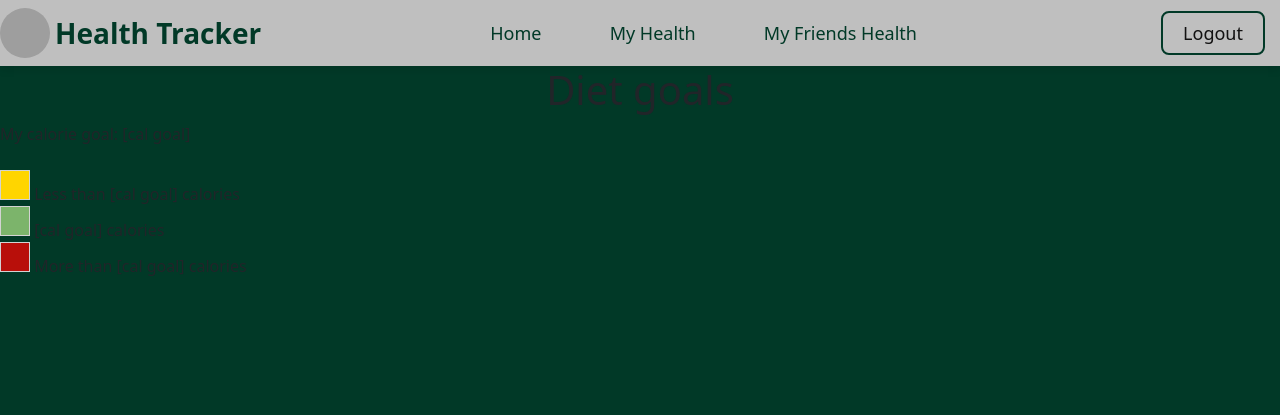
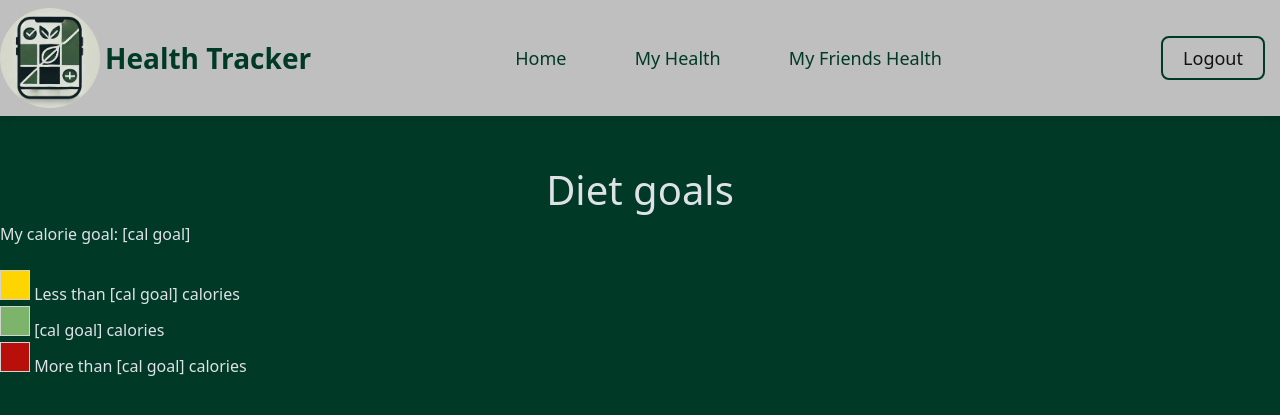
Before and after one commit to ZMejer/mood-tracker, a Django app: template project/templates/diet.html in a window 1280 px wide. Shown: the top 415 px of the page. Run offline with Django 4.2, Linux system fonts and the light colour scheme; the template is opened without the code that fills it, so the values that code supplies are empty; grey boxes are pictures that could not be loaded.

Commit message:
logo dziala

```diff
--- a/project/static/style.css
+++ b/project/static/style.css
@@ -62,6 +62,7 @@ input[type="radio"]{
     width: 100%;
     top: 0;
     z-index: 1000;
+    margin-bottom:20px;
 }
 
 .logo {
--- a/project/templates/base.html
+++ b/project/templates/base.html
@@ -1,5 +1,5 @@
 <!DOCTYPE html>
-<html lang="en">
+<html lang="en" data-bs-theme="dark">
 <head>
     <meta charset="UTF-8">
     <meta name="viewport" content="width=device-width, initial-scale=1.0">
@@ -11,7 +11,7 @@
 <body>
     <div class="navbar">
         <div class="logo">
-            <img src="logo.png" alt="Logo">
+            <img style="width:100px;height:100px;" src="{% static 'logo.png' %}" alt="Logo">
             <div class="title">Health Tracker</div>
         </div>
         <div class="menu">
--- a/project/templates/diet.html
+++ b/project/templates/diet.html
@@ -1,7 +1,7 @@
 {% extends "base.html" %}
 {% block title %}Dieta{% endblock %}
 {% block content %}
-<div class="containter">
+<div class="containter" style="margin-top:50px;">
 <h1>Diet goals</h1>
 My calorie goal: [cal goal]
 <br><br>
```
Also changed, not shown: project/static/logo.png (added), 1 other file.
